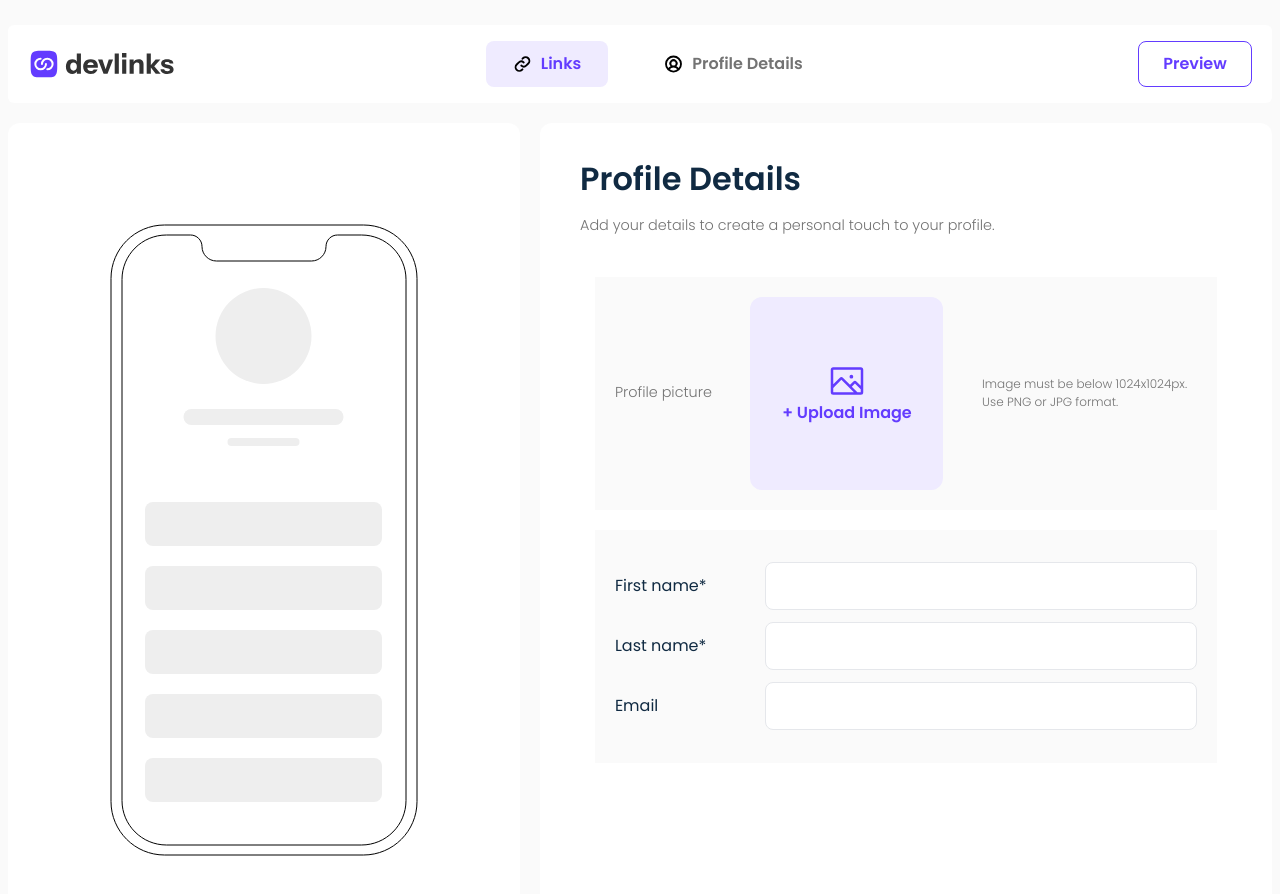
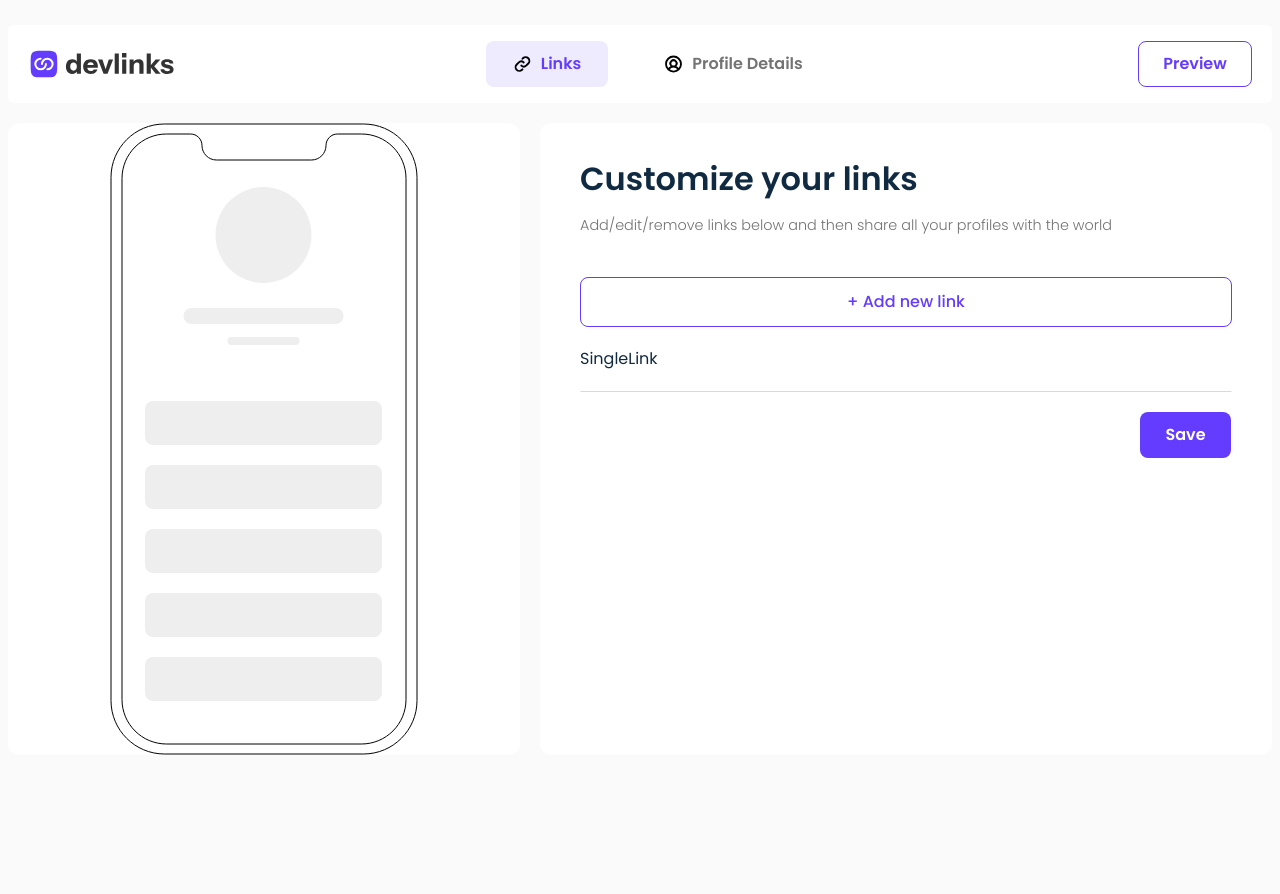
Before and after one commit to sandro21-glitch/link-sharing-app, a React (Vite) app: page /#/account in a window 1280 px wide. Shown: the top 894 px of the page. After the commit the page ends 800 px from the top, so only its background shows below. Built offline with nearby package versions, Linux system fonts and the light colour scheme.

Commit message:
initial commit

```diff
--- a/src/features/account/AccountPage.tsx
+++ b/src/features/account/AccountPage.tsx
@@ -1,11 +1,11 @@
-// import LinksPage from "./LinksPage";
-import ProfilePage from "./ProfilePage";
+import LinksPage from "./LinksPage";
+// import ProfilePage from "./ProfilePage";
 
 const AccountPage = () => {
   return (
     <section>
-      {/* <LinksPage /> */}
-      <ProfilePage />
+      <LinksPage />
+      {/* <ProfilePage /> */}
     </section>
   );
 };
```
